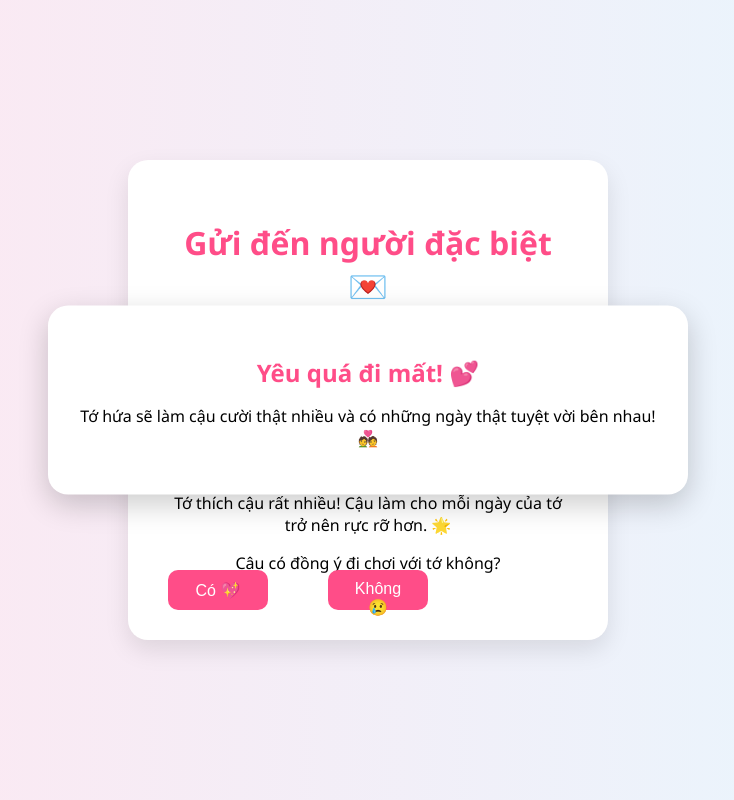
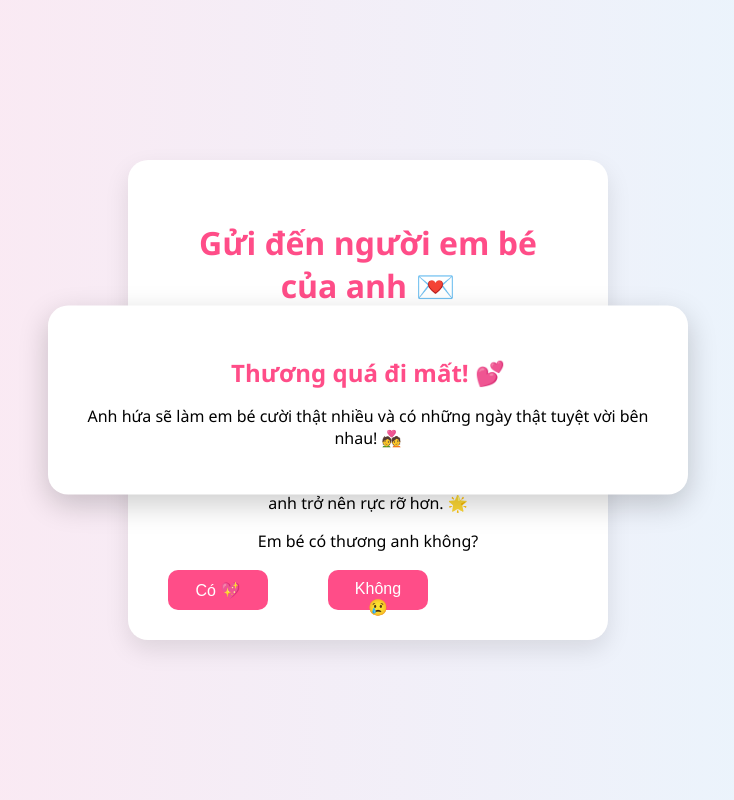
Before and after one commit to nguyen1310999/HTML, a plain HTML site: page index.html in a window 1280 px wide. Both pictures are taken after a click on the button "Có 💖". Shown: the whole page, without its empty margins (272-1006 px from the left). Drawn offline with Linux system fonts and the light colour scheme.

Commit message:
Update index.html

```diff
--- a/index.html
+++ b/index.html
@@ -108,18 +108,18 @@
 </head>
 <body>
   <div class="container">
-    <h1>Gửi đến người đặc biệt 💌</h1>
-    <p>Tớ đã để ý cậu từ lâu rồi, và hôm nay tớ muốn nói rằng...</p>
+    <h1>Gửi đến người em bé của anh 💌</h1>
+    <p>Anh thương em bé của anh nhiều lắm nè</p>
     <div class="heart">❤️</div>
-    <p>Tớ thích cậu rất nhiều! Cậu làm cho mỗi ngày của tớ trở nên rực rỡ hơn. 🌟</p>
-    <p>Cậu có đồng ý đi chơi với tớ không?</p>
+    <p>Anh thích bé rất nhiều! Em bé làm cho mỗi ngày của anh trở nên rực rỡ hơn. 🌟</p>
+    <p>Em bé có thương anh không?</p>
     <button class="btn" id="yesBtn" onclick="showResponse(true)">Có 💖</button>
     <button class="btn" id="noBtn">Không 😢</button>
   </div>
 
   <div id="popup">
-    <h2>Yêu quá đi mất! 💕</h2>
-    <p>Tớ hứa sẽ làm cậu cười thật nhiều và có những ngày thật tuyệt vời bên nhau! 💑</p>
+    <h2>Thương quá đi mất! 💕</h2>
+    <p>Anh hứa sẽ làm em bé cười thật nhiều và có những ngày thật tuyệt vời bên nhau! 💑</p>
   </div>
 
   <script>
```
